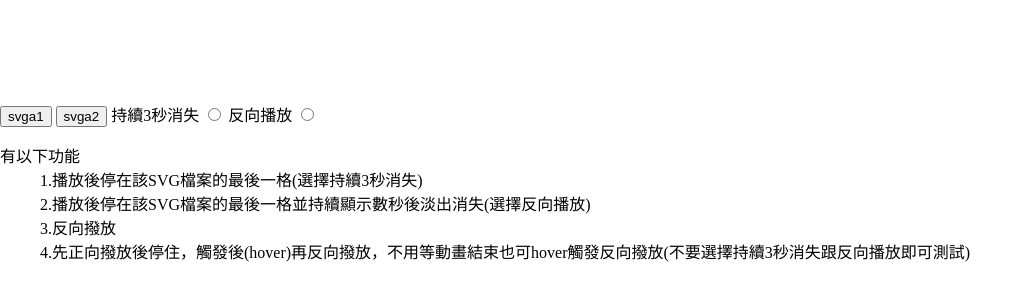
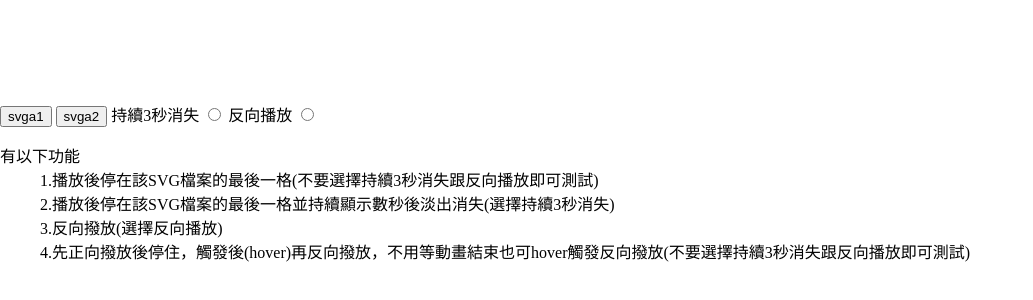
Before and after one commit to funfish22/svga_demo, a plain HTML site: page index.html in a window 1280 px wide. Shown: the part 398-698 px from the top of the page, without its empty margins (0-1033 px from the left). Drawn offline with Linux system fonts and the light colour scheme; a script that the page names is missing.

Commit message:
新增功能說明

```diff
--- a/index.html
+++ b/index.html
@@ -27,9 +27,9 @@
         <div>
             <dl>
                 <dt>有以下功能</dt>
-                <dd>1.播放後停在該SVG檔案的最後一格(選擇持續3秒消失)</dd>
-                <dd>2.播放後停在該SVG檔案的最後一格並持續顯示數秒後淡出消失(選擇反向播放)</dd>
-                <dd>3.反向撥放</dd>
+                <dd>1.播放後停在該SVG檔案的最後一格(不要選擇持續3秒消失跟反向播放即可測試)</dd>
+                <dd>2.播放後停在該SVG檔案的最後一格並持續顯示數秒後淡出消失(選擇持續3秒消失)</dd>
+                <dd>3.反向撥放(選擇反向播放)</dd>
                 <dd>4.先正向撥放後停住，觸發後(hover)再反向撥放，不用等動畫結束也可hover觸發反向撥放(不要選擇持續3秒消失跟反向播放即可測試)</dd>
             </dl>
 
```
